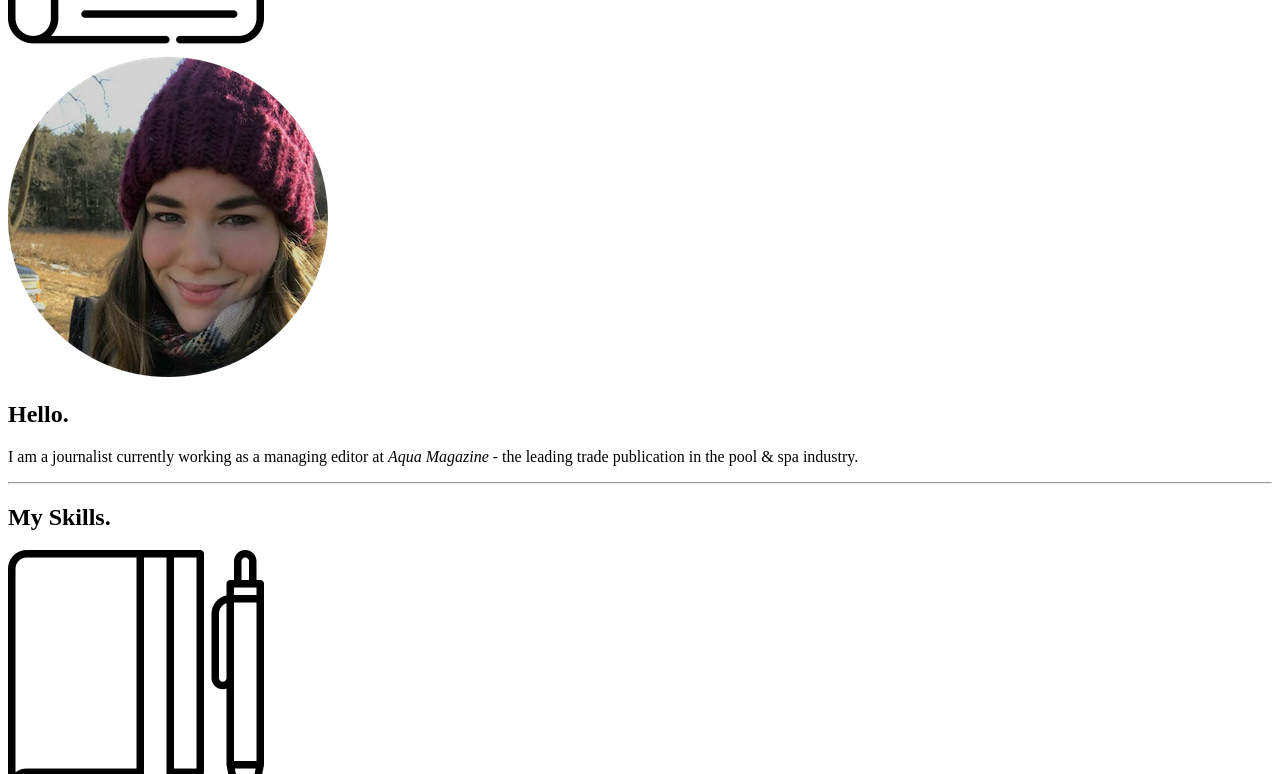
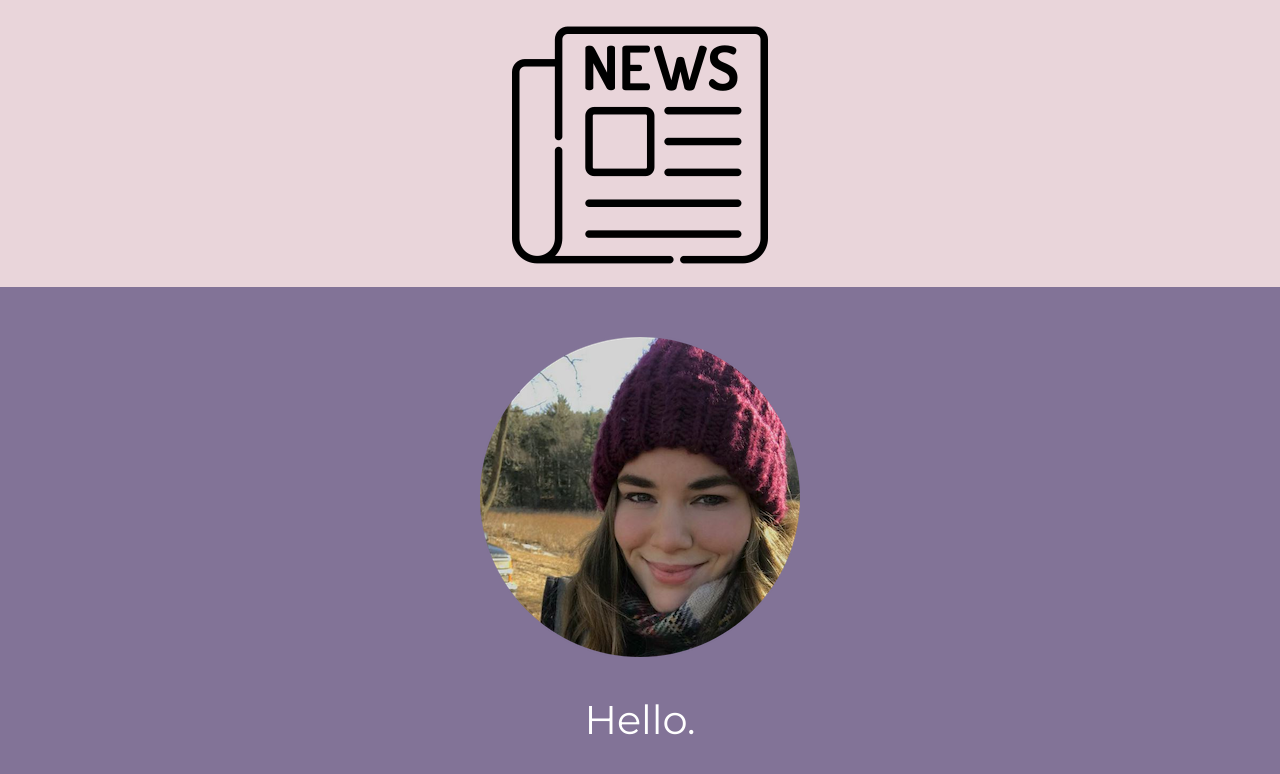
Before and after one commit to bubnel/abigailcarpenter, a plain HTML site: page index.html in a window 1280 px wide. Shown: the part 330-1104 px from the top of the page. Drawn offline with Linux system fonts and the light colour scheme; files that its build step writes are made by us from their sources; the site is published under a folder, as on GitHub Pages, so addresses that start at the root find nothing.

Commit message:
Update index.html

```diff
--- a/index.html
+++ b/index.html
@@ -3,7 +3,7 @@
     <head>
         <meta charset="utf-8">
         <title>Abigail Carpenter</title>
-        <link rel="stylesheet" href="/styles.css">
+        <link rel="stylesheet" href="CSS/styles.css">
         <link rel="icon" href="favicon.ico">
         <link rel="preconnect" href="https://fonts.googleapis.com"><link rel="preconnect" href="https://fonts.gstatic.com" crossorigin><link href="https://fonts.googleapis.com/css2?family=Merriweather&family=Montserrat&family=Sacramento&display=swap" rel="stylesheet">
     </head>
```
